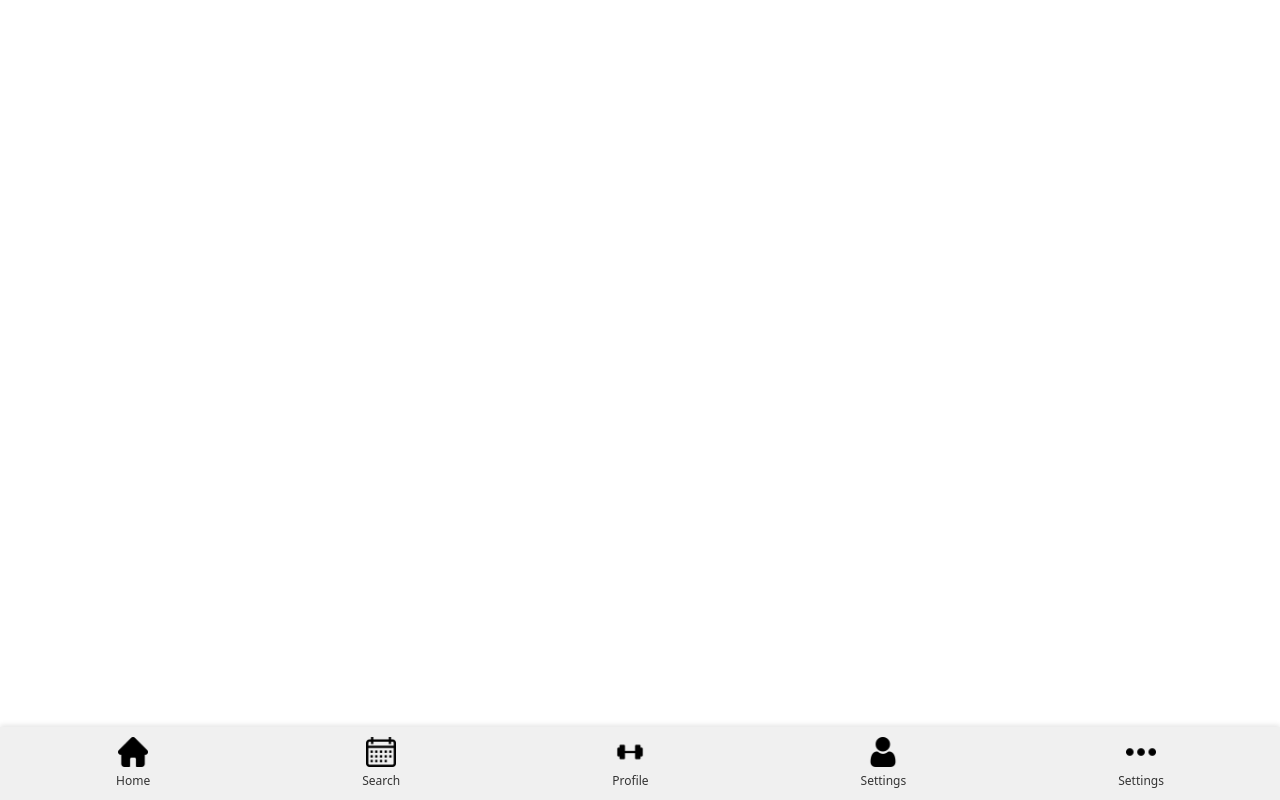
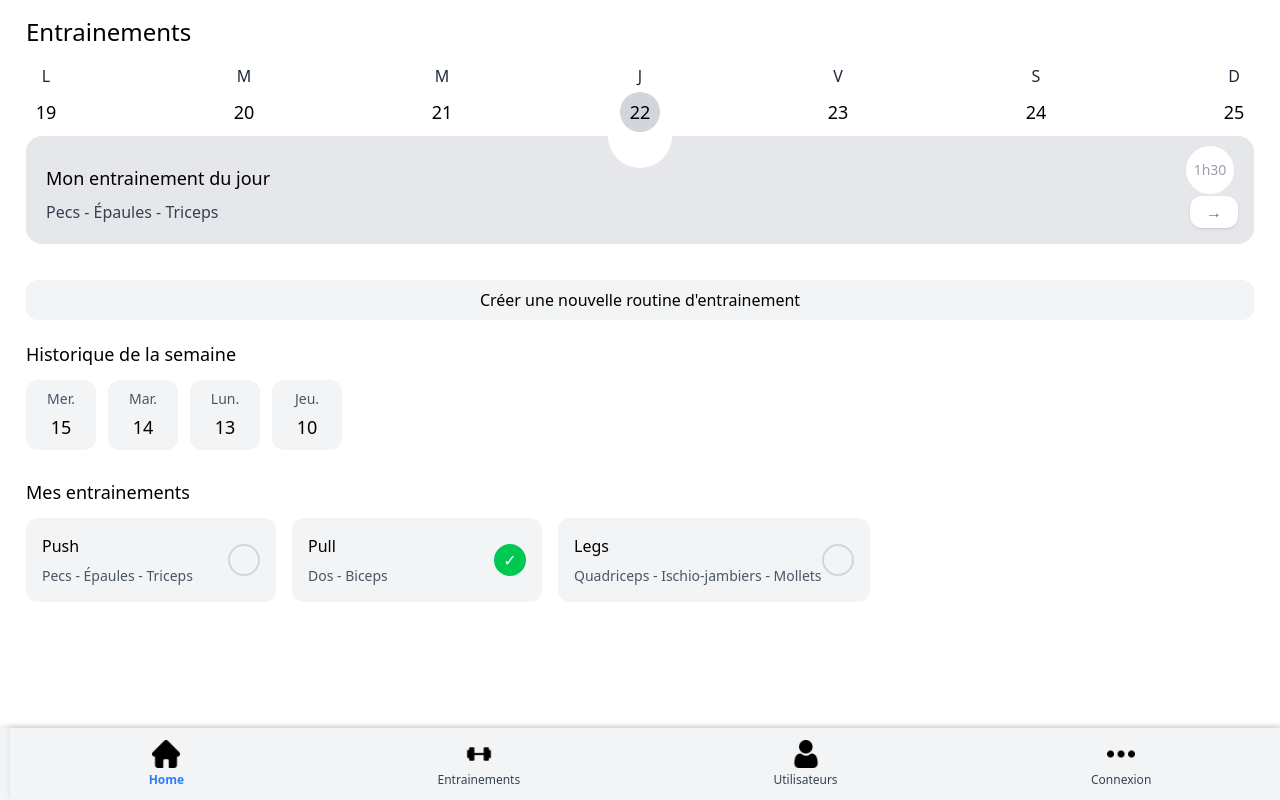
Before and after one commit to Saachanmh/my_digital_project, a React (Vite) app in the folder mdp/: page / in a window 1280 px wide. Built offline with nearby package versions, Linux system fonts and the light colour scheme; no server answers.

Commit message:
first commit

```diff
--- a/mdp/src/Router/MainRouter.jsx
+++ b/mdp/src/Router/MainRouter.jsx
@@ -17,11 +17,10 @@ function MainRouter () {
                 path='*'
                 element={<Navigate to='/' replace />}
             />
-            <Route path='/' element={<HomePage />} />
+            <Route path='/' element={<TrainingPage />} />
             <Route path='/profile' element={<ProfilePage />} />
             <Route path='/exercise' element={<ExercicePage/>} />
             <Route path='/stat' element={<StatistiquesPage/>} />
-            <Route path='/training' element={<TrainingPage/>} />
             <Route path='/workout-session' element={<WorkoutSessionPage/>} />
             <Route path='/workout-timer' element={<WorkoutTimerPage/>} />
             <Route path='/edit-exercise/:id' element={<EditExercisePage/>} />
--- a/mdp/src/components/Tabbar/Tabbar.jsx
+++ b/mdp/src/components/Tabbar/Tabbar.jsx
@@ -1,33 +1,72 @@
 import React from 'react';
-import './Tabbar_module.css';
+import { useNavigate, useLocation } from 'react-router-dom';
 import imageAccueil from '../../assets/home.png';
-import imageCalendrier from '../../assets/calendar.png';
 import imageEntrainement from '../../assets/barbell.png';
 import imageUtilisateur from '../../assets/user.png';
 import imageAutre from '../../assets/ellipsis.png';
 
 const TabBar = () => {
+    const navigate = useNavigate();
+    const location = useLocation();
+
+    // Function to check if a route is active
+    const isActive = (path) => {
+        return location.pathname === path;
+    };
+
     return (
-        <div className="tabbar">
-            <button className="tabbar-button">
-                <img src={imageAccueil} alt="Accueil" />
-                <span>Home</span>
+        <div className="flex justify-around bg-gray-100 p-3 fixed bottom-0 w-full shadow-[0_-2px_5px_rgba(0,0,0,0.1)]">
+            <button
+                className="flex flex-col items-center focus:outline-none"
+                onClick={() => navigate('/')}
+            >
+                <img
+                    src={imageAccueil}
+                    alt="Accueil"
+                    className={`w-7 h-7 mb-1 ${isActive('/') ? 'filter brightness-75 sepia-100 hue-rotate-190 saturate-500' : ''}`}
+                />
+                <span className={`text-xs ${isActive('/') ? 'text-blue-500 font-bold' : 'text-gray-700'}`}>
+                    Home
+                </span>
             </button>
-            <button className="tabbar-button">
-                <img src={imageCalendrier} alt="Calendrier" />
-                <span>Search</span>
+            <button
+                className="flex flex-col items-center focus:outline-none"
+                onClick={() => navigate('/exercise')}
+            >
+                <img
+                    src={imageEntrainement}
+                    alt="Entrainement"
+                    className={`w-7 h-7 mb-1 ${isActive('/exercice') ? 'filter brightness-75 sepia-100 hue-rotate-190 saturate-500' : ''}`}
+                />
+                <span className={`text-xs ${isActive('/exercice') ? 'text-blue-500 font-bold' : 'text-gray-700'}`}>
+                    Entrainements
+                </span>
             </button>
-            <button className="tabbar-button">
-                <img src={imageEntrainement} alt="Entrainement" />
-                <span>Profile</span>
+            <button
+                className="flex flex-col items-center focus:outline-none"
+                onClick={() => navigate('/stat')}
+            >
+                <img
+                    src={imageUtilisateur}
+                    alt="Utilisateurs"
+                    className={`w-7 h-7 mb-1 ${isActive('/stat') ? 'filter brightness-75 sepia-100 hue-rotate-190 saturate-500' : ''}`}
+                />
+                <span className={`text-xs ${isActive('/stat') ? 'text-blue-500 font-bold' : 'text-gray-700'}`}>
+                    Utilisateurs
+                </span>
             </button>
-            <button className="tabbar-button">
-                <img src={imageUtilisateur} alt="Utilisateurs" />
-                <span>Settings</span>
-            </button>
-            <button className="tabbar-button">
-                <img src={imageAutre} alt="Plus" />
-                <span>Settings</span>
+            <button
+                className="flex flex-col items-center focus:outline-none"
+                onClick={() => navigate('/login')}
+            >
+                <img
+                    src={imageAutre}
+                    alt="Plus"
+                    className={`w-7 h-7 mb-1 ${isActive('/login') ? 'filter brightness-75 sepia-100 hue-rotate-190 saturate-500' : ''}`}
+                />
+                <span className={`text-xs ${isActive('/login') ? 'text-blue-500 font-bold' : 'text-gray-700'}`}>
+                    Connexion
+                </span>
             </button>
         </div>
     );
```
